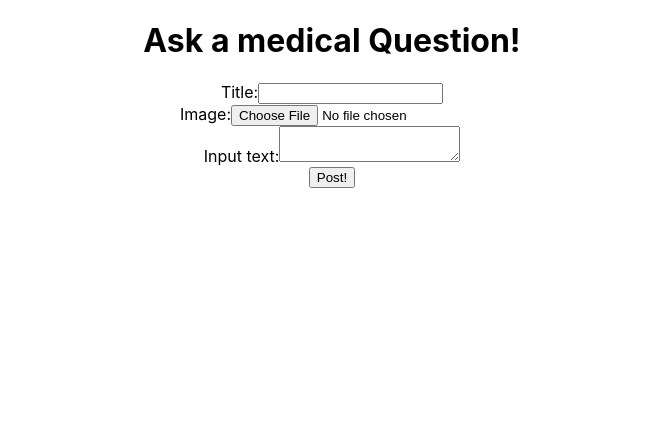
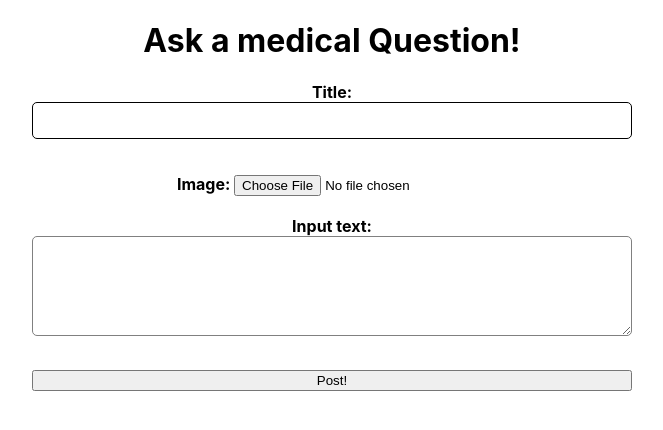
Before and after one commit to ChongXern/HealthHack-2024, a React (Create React App) app in the folder doctalk/: page /components/UploadPage in a window 1280 px wide. Shown: the top 430 px of the page, without its empty margins (308-971 px from the left). Built offline with nearby package versions, Linux system fonts and the light colour scheme.

Commit message:
Stylised upload

```diff
--- a/doctalk/src/components/UploadPage.js
+++ b/doctalk/src/components/UploadPage.js
@@ -1,4 +1,5 @@
 import React, {useState} from 'react';
+import '../styles/UploadPage.css'
 //import { useNavigate } from 'react-router-dom';
 
 const UploadPage = () =>{
@@ -39,25 +40,25 @@ const UploadPage = () =>{
     };
     console.log('Hello World');
     return (
-        <div>
+        <div className='upload-container'>
             <h1> Ask a medical Question! </h1>
-            <form onSubmit={handleSubmit}>
-                <label>
-                    Title:
-                    <input type='text' value={title} onChange={handleTitleChange}/>
+            <form className='upload-form' onSubmit={handleSubmit}>
+                <label className='label'>
+                    <b>Title:</b>
+                    <input type='text' className='input' value={title} onChange={handleTitleChange}/>
                 </label>
                 <br/>
                 <label>
-                    Image:
-                    <input type='file' accept='image/' onChange={handleImageChange}/>
+                    <b>Image: </b>
+                    <input type='file' className='text' accept='image/' onChange={handleImageChange}/>
                 </label>
                 <br/>
                 <label>
-                    Input text:
-                    <textarea value={text} onChange={handleTextChange} />
+                    <b>Input text:</b>
+                    <textarea value={text} className='textarea' onChange={handleTextChange} />
                 </label>
                 <br/>
-                <button type='submit'> Post! </button>
+                <button type='submit' className='button'> Post! </button>
             </form>
         </div>
     );
--- /dev/null
+++ b/doctalk/src/styles/UploadPage.css
@@ -0,0 +1,42 @@
+.upload-container {
+    max-width: 600px;
+    margin: 0 auto;
+    align-items: center;
+}
+
+.upload-form {
+    display: flex;
+    flex-direction: column;
+    margin-top: 20px;
+}
+
+.label {
+    margin-bottom: 5px;
+}
+
+.input {
+    padding: 8px;
+    margin-bottom: 10px;
+    border: 1px solid black;
+    border-radius: 5px;
+    font-family: Verdana;
+    font-size: 16px;
+    width: 100%;
+    /*background-color: yellow;
+    font-weight: bold;*/
+}
+
+.textarea {
+    width: 100%;
+    height: 100px;
+    padding: 8px;
+    margin-bottom: 10px;
+    border: 1px solid gray;
+    border-radius: 5px;
+    cursor: pointer;
+    font-size: 16px;
+}
+
+.button:hover{
+    background-color: yellow;
+}
```
